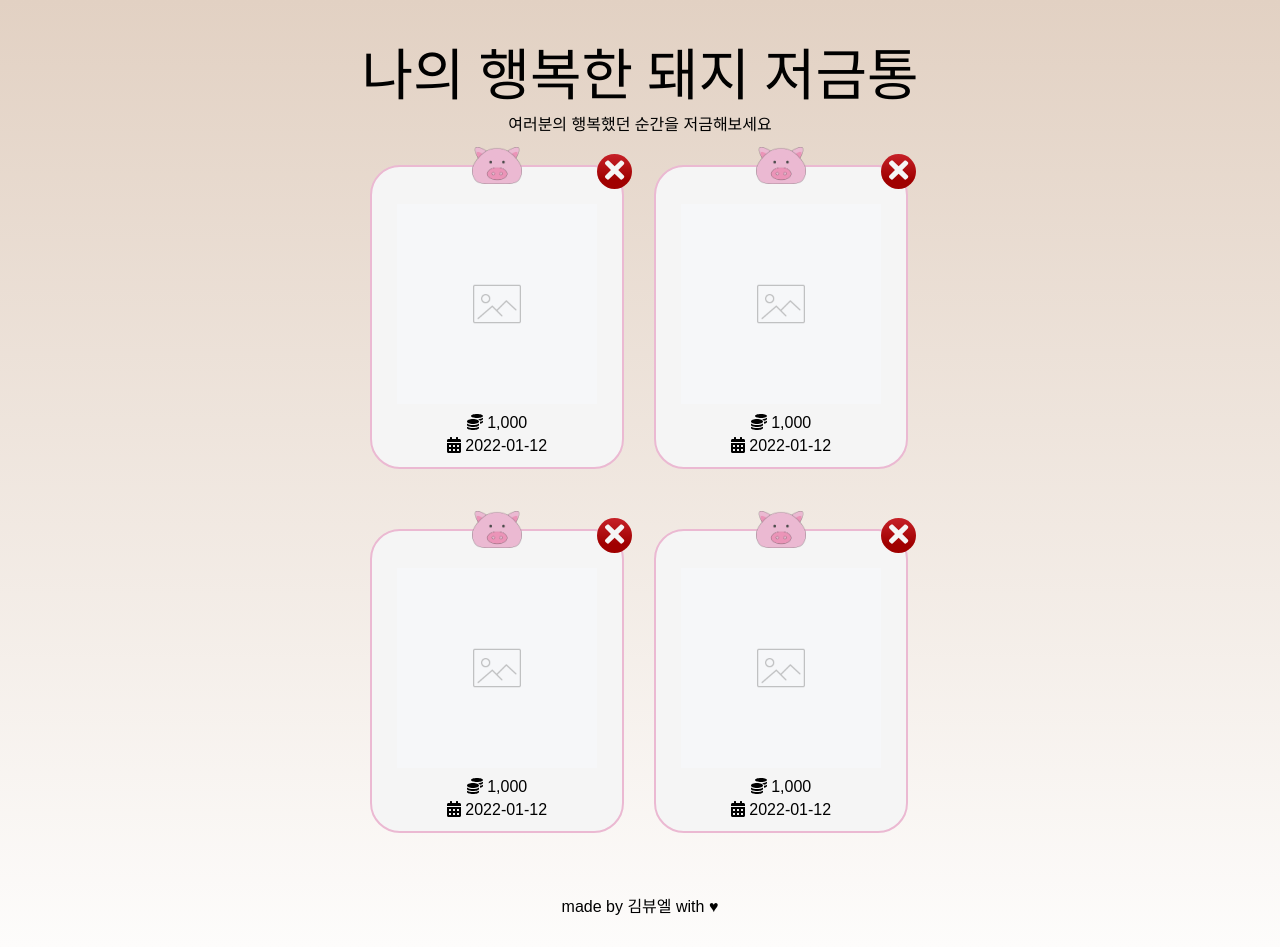
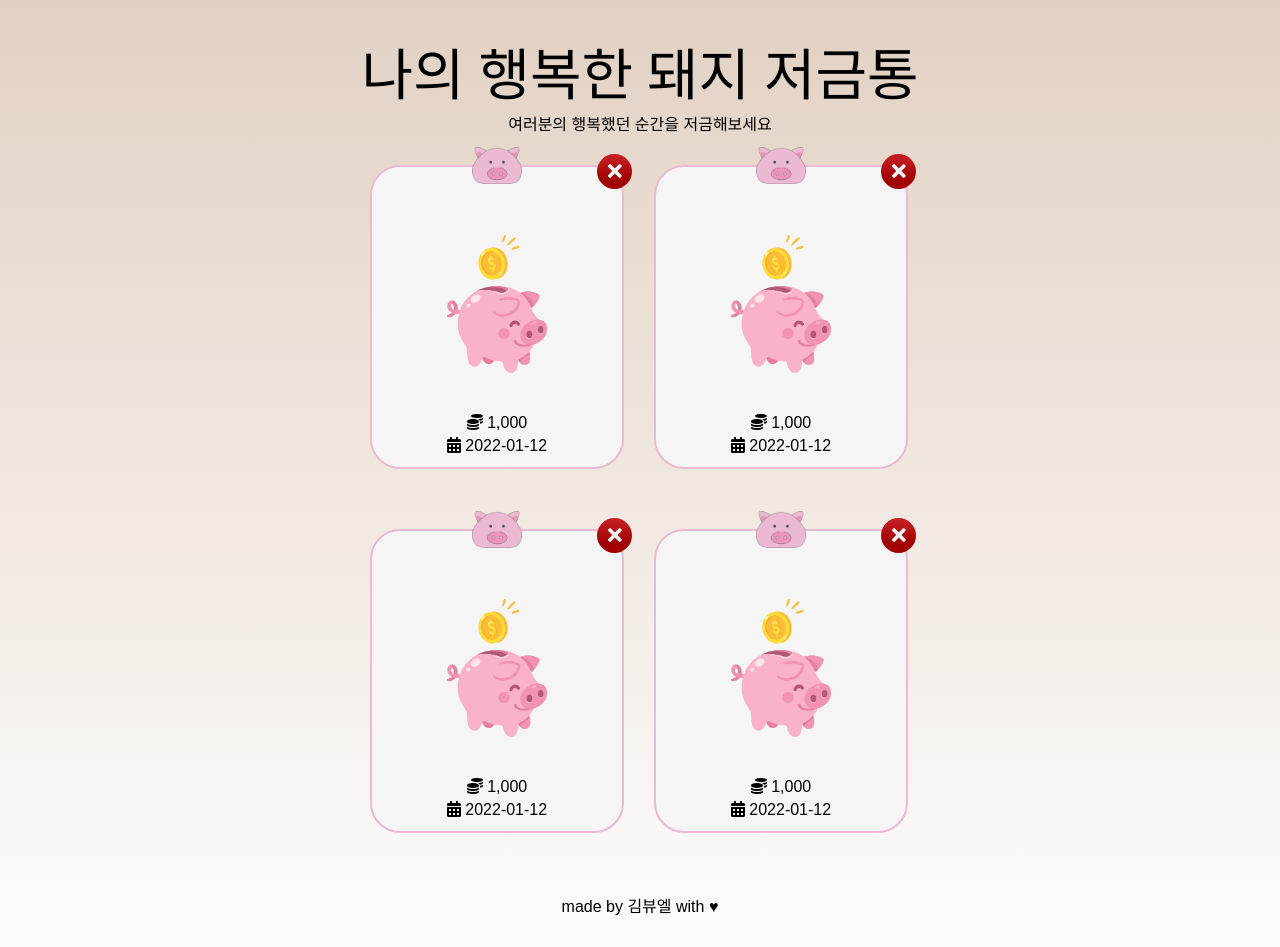
Before and after one commit to happy-piggy-bank/happy-piggy-bank-web-old, a React (Create React App) app: page /bank in a window 1280 px wide. Built offline with nearby package versions, Linux system fonts and the light colour scheme; a web font is replaced by a local one.

Commit message:
저금 리스트 entry css 수정

```diff
--- a/src/components/bank/bankListEntry.jsx
+++ b/src/components/bank/bankListEntry.jsx
@@ -6,9 +6,17 @@ import { faCoins, faCalendarAlt, faTimes } from '@fortawesome/free-solid-svg-ico
 import '../../css/bank/bankListEntry.css';
 
 import entryHeaderImg from '../../images/pig_illustration.png';
-import noImage from '../../images/no_image.gif';
+import piggyBankImg from '../../images/piggy_bank.png';
 
 const BankListEntry = () => {
+    const BankListEntryImage = () => {
+        return (
+            <div className='bankListEntryImage'>
+                <img src={piggyBankImg} width='100px' />
+            </div>
+        )
+    }
+
     return (
         <div className='bankListEntryContainer'>
             <img className='bankListEntryHeadImg' src={entryHeaderImg} />
@@ -16,7 +24,7 @@ const BankListEntry = () => {
                 <FontAwesomeIcon icon={faTimes} />
             </button>
             <div className='bankListEntryContentArea'>
-                    <img src={noImage} width='200px' />
+                    <BankListEntryImage/>
                     <div className='bankListEntryTextArea'>
                         <p><FontAwesomeIcon icon={faCoins} />&nbsp;1,000</p>
                         <p><FontAwesomeIcon icon={faCalendarAlt} />&nbsp;2022-01-12</p>
--- a/src/css/bank/bankListEntry.css
+++ b/src/css/bank/bankListEntry.css
@@ -33,12 +33,20 @@
     margin-top: -30px;
     width: 35px;
     height: 35px;
-    font-size: 3.5vh;
+    font-size: 2.5vh;
     border-style: none;
     border-radius: 30px;
     background-image: linear-gradient(to bottom, #c62128 0%, #a00000 74%);
     text-align: center;
     color: whitesmoke;
+}
+
+.bankListEntryImage {
+    display: flex;
+    align-items: center;
+    justify-content: center;
+    width: 200px;
+    height: 200px;
 }
 
 .bankListEntryContentArea {
```
Also changed, not shown: src/images/no_image.gif (deleted).
